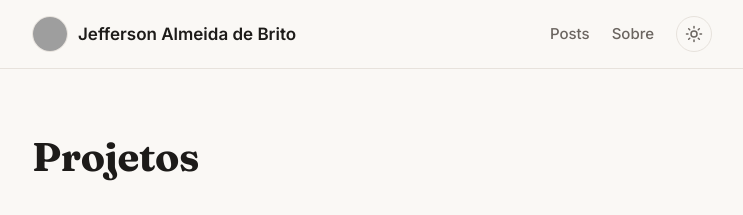
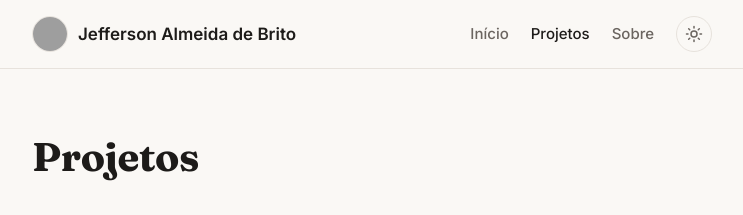
Before and after one commit to jeffersondk3/jeffersondk3.github.io, a Jekyll site: the page built from projetos.md, in a window 1280 px wide. Shown: the top 215 px of the page, without its empty margins (268-1011 px from the left). Built offline with Jekyll 4.4.1, drawn with Linux system fonts in a browser that asks for light colours; grey boxes are pictures that could not be loaded.

Commit message:
Adiciona navegação para projetos

```diff
--- a/_includes/header.html
+++ b/_includes/header.html
@@ -5,7 +5,8 @@
       <span>{{ site.title }}</span>
     </a>
     <nav class="nav">
-      <a href="{{ '/' | relative_url }}" {% if page.url == '/' %}aria-current="page"{% endif %}>Posts</a>
+      <a href="{{ '/' | relative_url }}" {% if page.url == '/' %}aria-current="page"{% endif %}>Início</a>
+      <a href="{{ '/projetos/' | relative_url }}" {% if page.url == '/projetos/' %}aria-current="page"{% endif %}>Projetos</a>
       <a href="{{ '/sobre/' | relative_url }}" {% if page.url == '/sobre/' %}aria-current="page"{% endif %}>Sobre</a>
       <button class="theme-toggle" type="button" aria-label="Alternar tema claro/escuro" onclick="alternarTema()">
         <svg class="icon-sun" viewBox="0 0 24 24" width="18" height="18" fill="none" stroke="currentColor" stroke-width="2" stroke-linecap="round"><circle cx="12" cy="12" r="4"/><path d="M12 2v2M12 20v2M4.9 4.9l1.4 1.4M17.7 17.7l1.4 1.4M2 12h2M20 12h2M4.9 19.1l1.4-1.4M17.7 6.3l1.4-1.4"/></svg>
```
